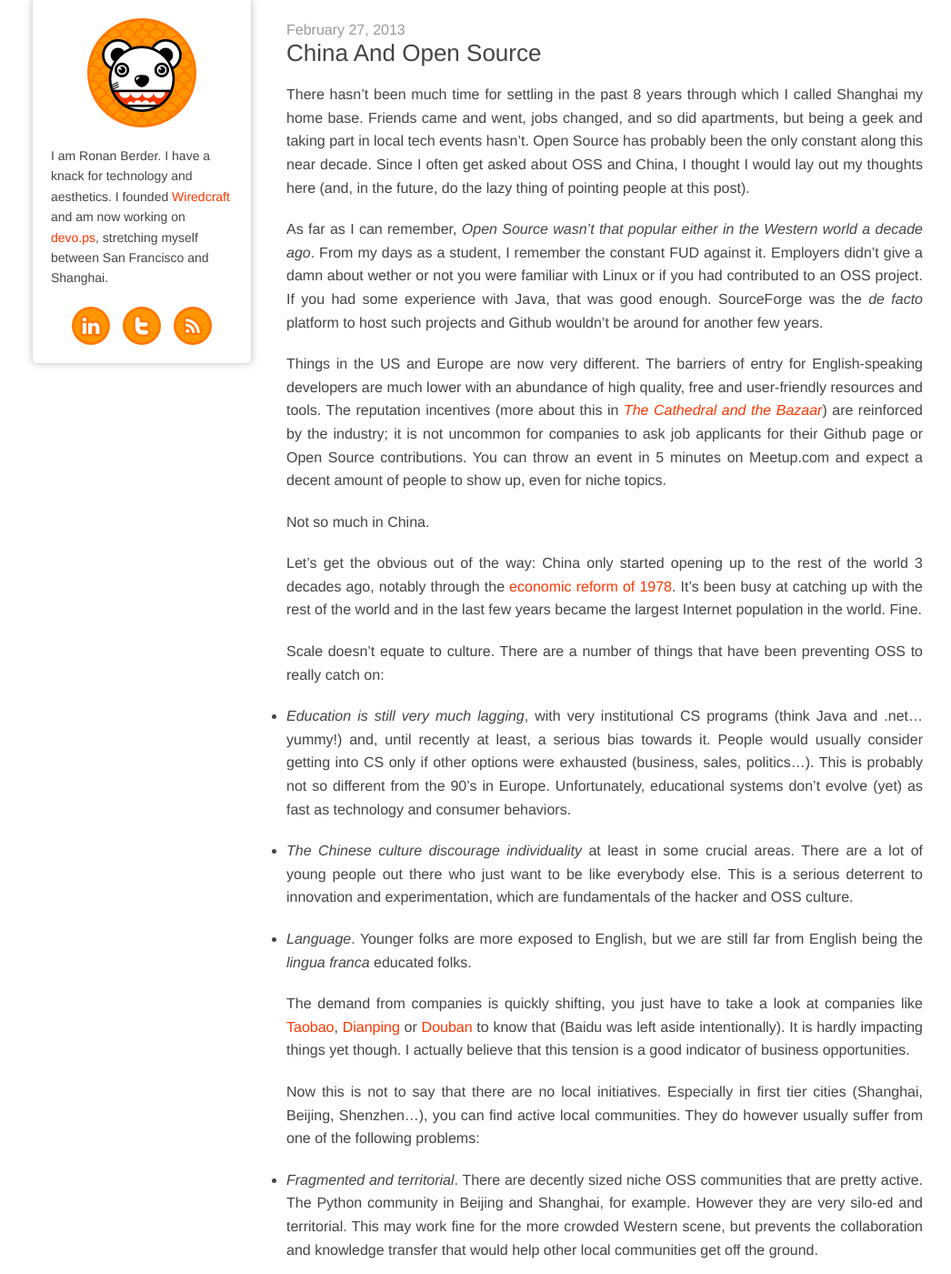
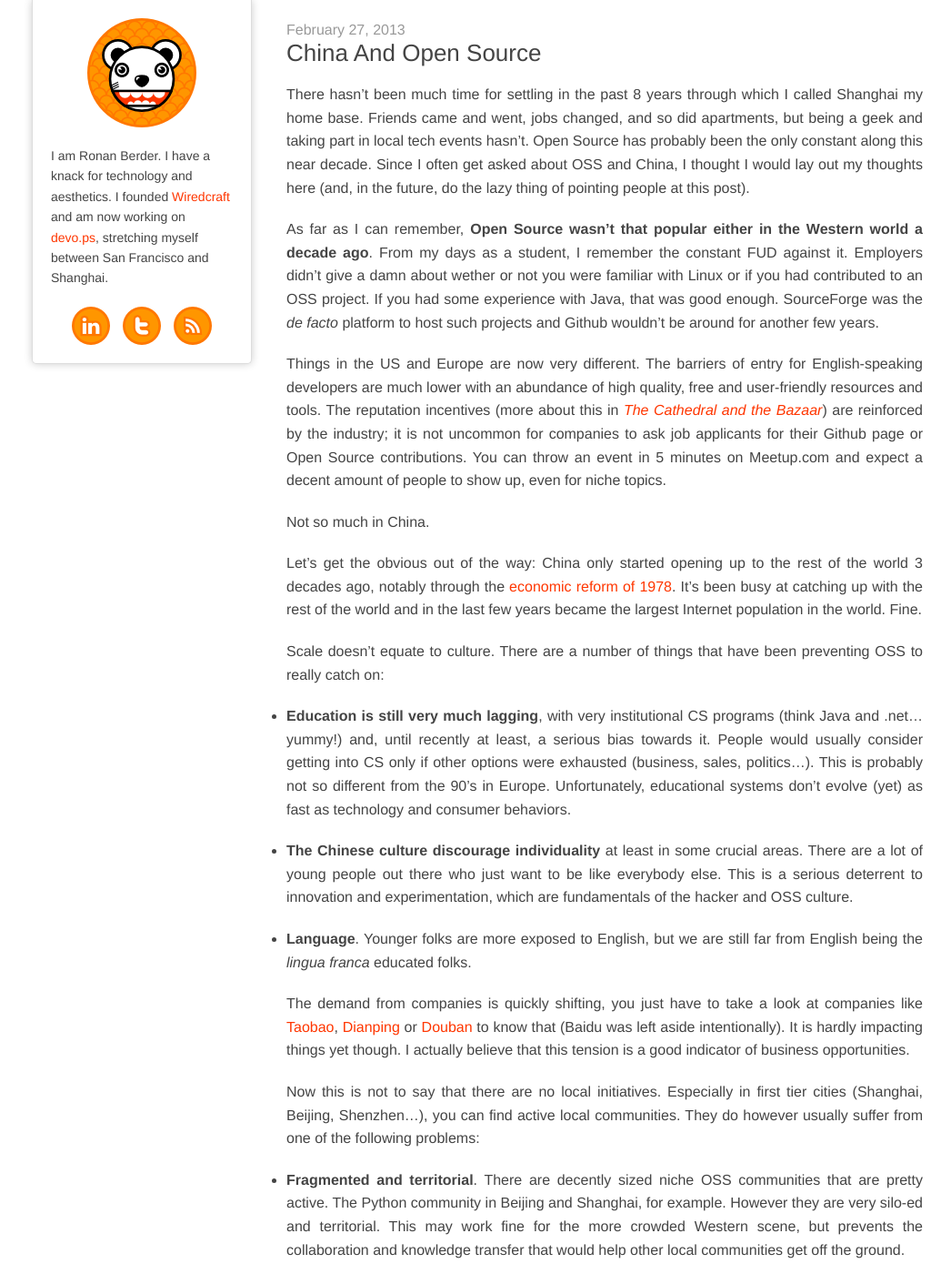
Before and after one commit to hunvreus/hunvreus.github.io, a Jekyll site: the page built from _posts/2013-02-27-china-and-open-source.md, in a window 1280 px wide and 1400 px high. Shown: the whole window at 91% size, without its empty margins (5-1051 px from the left). Built offline with Jekyll 4.4.1, drawn with Linux system fonts in a browser that asks for light colours; nearby versions of some CDN libraries; some web fonts are replaced; comment, search, counter and statistics services are not loaded.

Commit message:
Fixing bold

```diff
--- a/_posts/2013-02-27-china-and-open-source.md
+++ b/_posts/2013-02-27-china-and-open-source.md
@@ -7,7 +7,7 @@
 
 There hasn't been much time for settling in the past 8 years through which I called Shanghai my home base. Friends came and went, jobs changed, and so did apartments, but being a geek and taking part in local tech events hasn't. Open Source has probably been the only constant along this near decade. Since I often get asked about OSS and China, I thought I would lay out my thoughts here (and, in the future, do the lazy thing of pointing people at this post).
 
-As far as I can remember, *Open Source wasn't that popular either in the Western world a decade ago*. From my days as a student, I remember the constant FUD against it. Employers didn't give a damn about wether or not you were familiar with Linux or if you had contributed to an OSS project. If you had some experience with Java, that was good enough. SourceForge was the *de facto* platform to host such projects and Github wouldn't be around for another few years.
+As far as I can remember, **Open Source wasn't that popular either in the Western world a decade ago**. From my days as a student, I remember the constant FUD against it. Employers didn't give a damn about wether or not you were familiar with Linux or if you had contributed to an OSS project. If you had some experience with Java, that was good enough. SourceForge was the *de facto* platform to host such projects and Github wouldn't be around for another few years.
 
 Things in the US and Europe are now very different. The barriers of entry for English-speaking developers are much lower with an abundance of high quality, free and user-friendly resources and tools. The reputation incentives (more about this in *[The Cathedral and the Bazaar][1]*) are reinforced by the industry; it is not uncommon for companies to ask job applicants for their Github page or Open Source contributions. You can throw an event in 5 minutes on Meetup.com and expect a decent amount of people to show up, even for niche topics.
 
@@ -17,21 +17,21 @@
 
 Scale doesn't equate to culture. There are a number of things that have been preventing OSS to really catch on:
 
-- *Education  is still very much lagging*, with very institutional CS programs (think Java and .net... yummy!) and, until recently at least, a serious bias towards it. People would usually consider getting into CS only if other options were exhausted (business, sales, politics...). This is probably not so different from the 90's in Europe. Unfortunately, educational systems don't evolve (yet) as fast as technology and consumer behaviors.
+- **Education  is still very much lagging**, with very institutional CS programs (think Java and .net... yummy!) and, until recently at least, a serious bias towards it. People would usually consider getting into CS only if other options were exhausted (business, sales, politics...). This is probably not so different from the 90's in Europe. Unfortunately, educational systems don't evolve (yet) as fast as technology and consumer behaviors.
 
-- *The Chinese culture discourage individuality* at least in some crucial areas. There are a lot of young people out there who just  want to be like everybody else. This is a serious deterrent to innovation and experimentation, which are fundamentals of the hacker and OSS culture.
+- **The Chinese culture discourage individuality** at least in some crucial areas. There are a lot of young people out there who just  want to be like everybody else. This is a serious deterrent to innovation and experimentation, which are fundamentals of the hacker and OSS culture.
 
-- *Language*. Younger folks are more exposed to English, but we are still far from English being the *lingua franca* educated folks.
+- **Language**. Younger folks are more exposed to English, but we are still far from English being the *lingua franca* educated folks.
 
 The demand from companies is quickly shifting, you just have to take a look at companies like [Taobao][3], [Dianping][4] or [Douban][5] to know that (Baidu was left aside intentionally). It is hardly impacting things yet though. I actually believe that this tension is a good indicator of business opportunities.
 
 Now this is not to say that there are no local initiatives. Especially in first tier cities (Shanghai, Beijing, Shenzhen...), you can find active local communities. They do however usually suffer from one of the following problems:
 
-- *Fragmented and territorial*. There are decently sized niche OSS communities that are pretty active. The Python community in Beijing and Shanghai, for example. However they are very silo-ed and territorial. This may work fine for the more crowded Western scene, but prevents the collaboration and knowledge transfer that would help other local communities get off the ground.
+- **Fragmented and territorial**. There are decently sized niche OSS communities that are pretty active. The Python community in Beijing and Shanghai, for example. However they are very silo-ed and territorial. This may work fine for the more crowded Western scene, but prevents the collaboration and knowledge transfer that would help other local communities get off the ground.
 
-- *Too heavily targeted at foreigners*, something that we are painfully familiar with in Shanghai. It often stems from the simple fact that these communities are initiated and led by foreigners. Anybody who've put a tech event here is aware of the difficulty of getting locals to get on stage and share their experiences. Again, individuality and public exposure are not necessarily encouraged.
+- **Too heavily targeted at foreigners**, something that we are painfully familiar with in Shanghai. It often stems from the simple fact that these communities are initiated and led by foreigners. Anybody who've put a tech event here is aware of the difficulty of getting locals to get on stage and share their experiences. Again, individuality and public exposure are not necessarily encouraged.
 
-- *Marketing shows*, this is especially true for large local events. I've been more than once sitting in events in Shanghai and Beijing expecting some "geek porn" (understand "very technical talks"), only to be served pie charts and ads revenue projections by a suit.
+- **Marketing shows**, this is especially true for large local events. I've been more than once sitting in events in Shanghai and Beijing expecting some "geek porn" (understand "very technical talks"), only to be served pie charts and ads revenue projections by a suit.
 
 Things have been quickly improving in the last few years. [Taobao][6], highly regarded within local tech circles, is [embracing Open Source][7] and leading the way on [how to do it right][8]. I expect this to only accelerate and am prepared to be blown away in a few years from now when the Chinese hacker culture has solidified. You should too.
 
--- a/css/style.css
+++ b/css/style.css
@@ -139,6 +139,11 @@
   margin-bottom: 20px;
 }
 
+#content p b {
+  font-weight: normal;
+  text-decoration: underline;
+}
+
 #content blockquote {
   background: #f0f0f0;
   border-radius: 5px;
```
